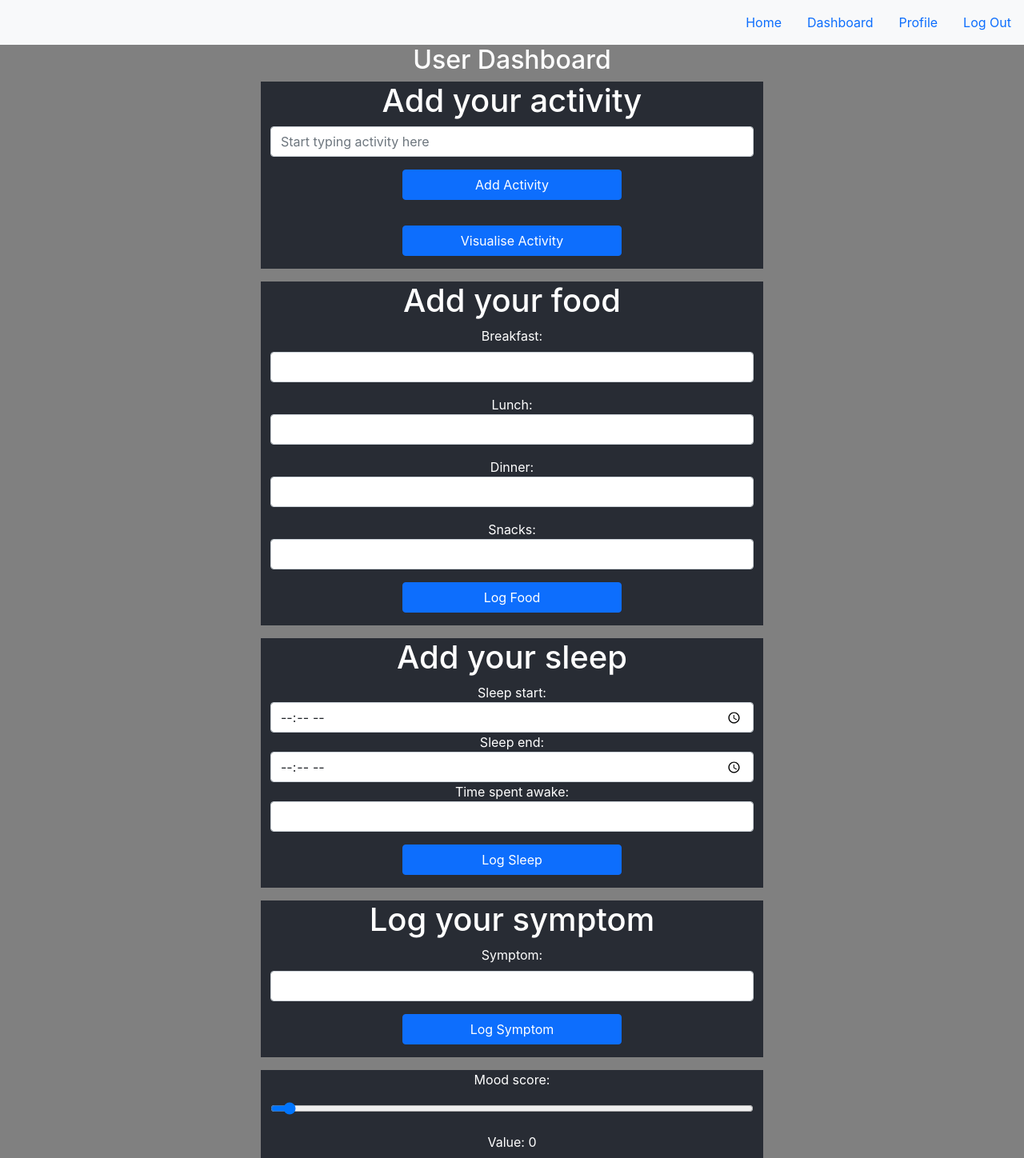
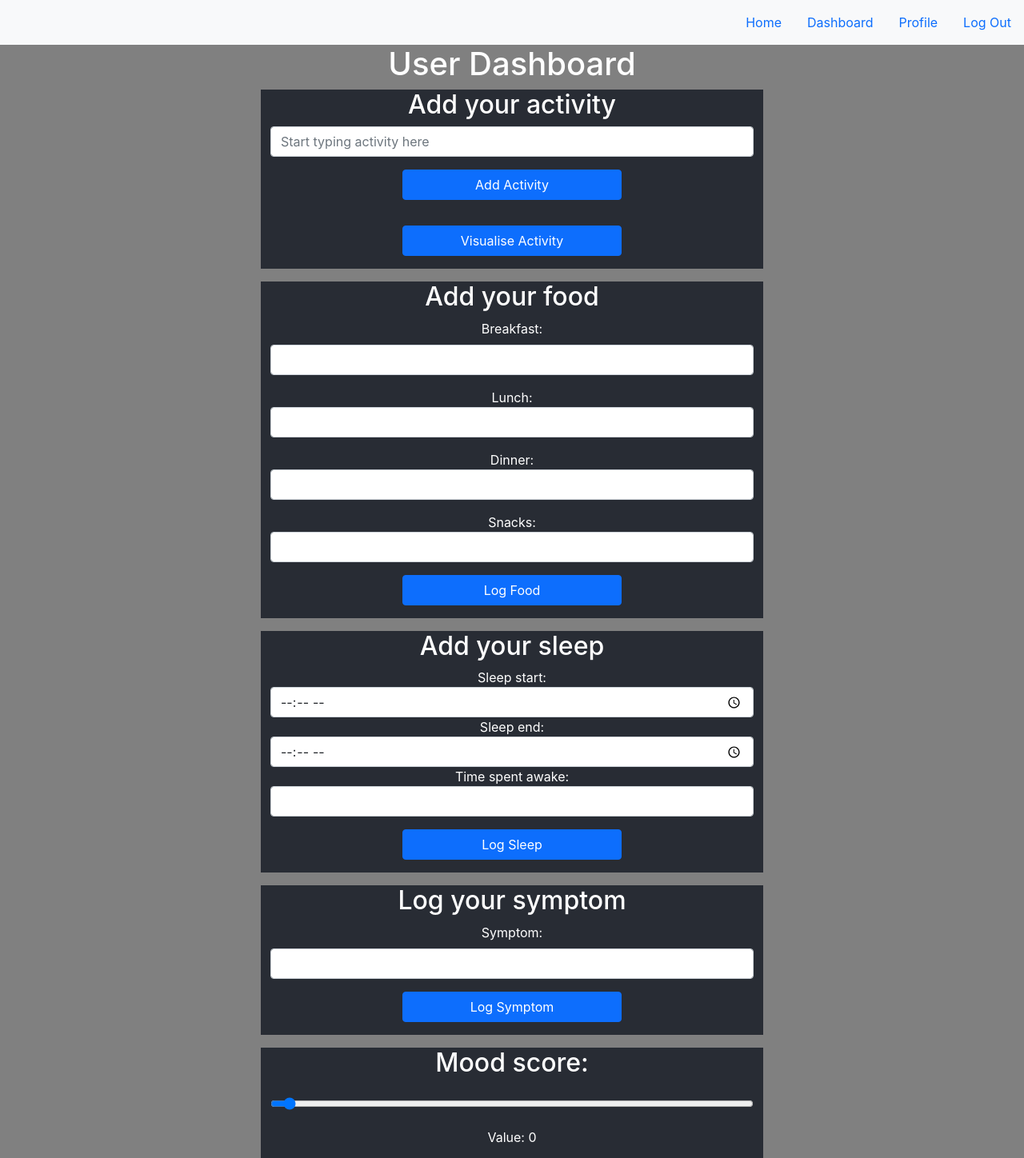
Before and after one commit to CoraNiall/BioLogMe, a React (Create React App) app in the folder client/: page /user-dashboard in a window 1280 px wide. Shown: the top 1448 px of the page at 80% size. Built offline with nearby package versions, Linux system fonts and the light colour scheme.

Commit message:
more style updates

```diff
--- a/client/src/components/activityLog.jsx
+++ b/client/src/components/activityLog.jsx
@@ -4,7 +4,7 @@ import './../styles/log.css';
 export default function ActivityLog() {
   return (
     <div className='container-sm col-md-8'>
-      <h1>Add your activity</h1>
+      <h2>Add your activity</h2>
       <form action='' method='post' className='mb-3'>
         <input
           type='text'
--- a/client/src/components/createActivityLog.jsx
+++ b/client/src/components/createActivityLog.jsx
@@ -5,7 +5,7 @@ import '../styles/createLog.css';
 export default function CreateActivityLog() {
   return (
     <div className='container-sm col-md-8'>
-      <h1>Create your activity list</h1>
+      <h2>Create your activity list</h2>
       <form action='' method='post' className='mb-3'>
         <input
           type='text'
--- a/client/src/components/createFoodLog.jsx
+++ b/client/src/components/createFoodLog.jsx
@@ -5,7 +5,7 @@ import '../styles/createLog.css';
 export default function CreateFoodLog() {
   return (
     <div className='container-sm col-md-8'>
-      <h1>Create your food list</h1>
+      <h2>Create your food list</h2>
       <form action='' method='post' className='mb-3'>
         <input
           type='text'
--- a/client/src/components/createSymptomLog.jsx
+++ b/client/src/components/createSymptomLog.jsx
@@ -5,7 +5,7 @@ import '../styles/createLog.css';
 export default function CreateSymptomLog() {
   return (
     <div className='container-sm col-md-8'>
-      <h1>Create your symptom list</h1>
+      <h2>Create your symptom list</h2>
       <form action='' method='post' className='mb-3'>
         <input
           type='text'
--- a/client/src/components/foodLog.jsx
+++ b/client/src/components/foodLog.jsx
@@ -5,7 +5,7 @@ import './../styles/log.css';
 export default function FoodLog() {
   return (
     <div className='container-sm col-md-8'>
-      <h1>Add your food</h1>
+      <h2>Add your food</h2>
       <form action='' method='post' className='mb-3'>
         <div className='mb-3'>
           <label className='form-label' htmlFor='breakfast'>
--- a/client/src/components/sleepLog.jsx
+++ b/client/src/components/sleepLog.jsx
@@ -5,7 +5,7 @@ import './../styles/log.css';
 export default function SleepLog() {
   return (
     <div className='container-sm col-md-8'>
-      <h1>Add your sleep</h1>
+      <h2>Add your sleep</h2>
       <form action='' method='post' className='mb-3'>
         <label>Sleep start: </label>
         <input
--- a/client/src/components/slider.jsx
+++ b/client/src/components/slider.jsx
@@ -14,7 +14,7 @@ export default function Slider() {
   return (
     <div className='container-sm'>
       <form id='mood-slider'>
-        <label>Mood score:</label>
+        <h2>Mood score:</h2>
         <input
           className='w-100 p-3'
           type='range'
--- a/client/src/components/symptomLog.jsx
+++ b/client/src/components/symptomLog.jsx
@@ -5,7 +5,7 @@ import './../styles/log.css';
 export default function SymptomLog() {
   return (
     <div className='container-sm col-md-8'>
-      <h1>Log your symptom</h1>
+      <h2>Log your symptom</h2>
       <form action='' method='post' className='mb-3'>
         <label className='form-label' htmlFor='symptoms'>
           Symptom:
--- a/client/src/components/userDashboard.jsx
+++ b/client/src/components/userDashboard.jsx
@@ -8,9 +8,7 @@ import Slider from './slider';
 export default function UserDashboard() {
   return (
     <div className='container-fluid dashboard-container'>
-      <div>
-        <h2>User Dashboard</h2>
-      </div>
+      <h1>User Dashboard</h1>
       <div>
         <ActivityLog />
       </div>
--- a/client/src/components/userDetails.jsx
+++ b/client/src/components/userDetails.jsx
@@ -25,7 +25,7 @@ export default function UserDetails(props) {
 
   return (
     <div className='container-sm col-md-8'>
-      <h1>Personal Details</h1>
+      <h2>Personal Details</h2>
       <form action='#' onSubmit={handleSubmit}>
         <div className='mb-3'>
           <label htmlFor='name'>Enter your name:</label>
--- a/client/src/components/userProfileForm.jsx
+++ b/client/src/components/userProfileForm.jsx
@@ -8,12 +8,12 @@ import '../styles/log.css';
 
 export default function UserProfile() {
   return (
-    <>
+    <div className='container-fluid profile-container'>
       <h1>Profile Page</h1>
       <UserDetails />
       <CreateFoodLog />
       <CreateActivityLog />
       <CreateSymptomLog />
-    </>
+    </div>
   );
 }
```
